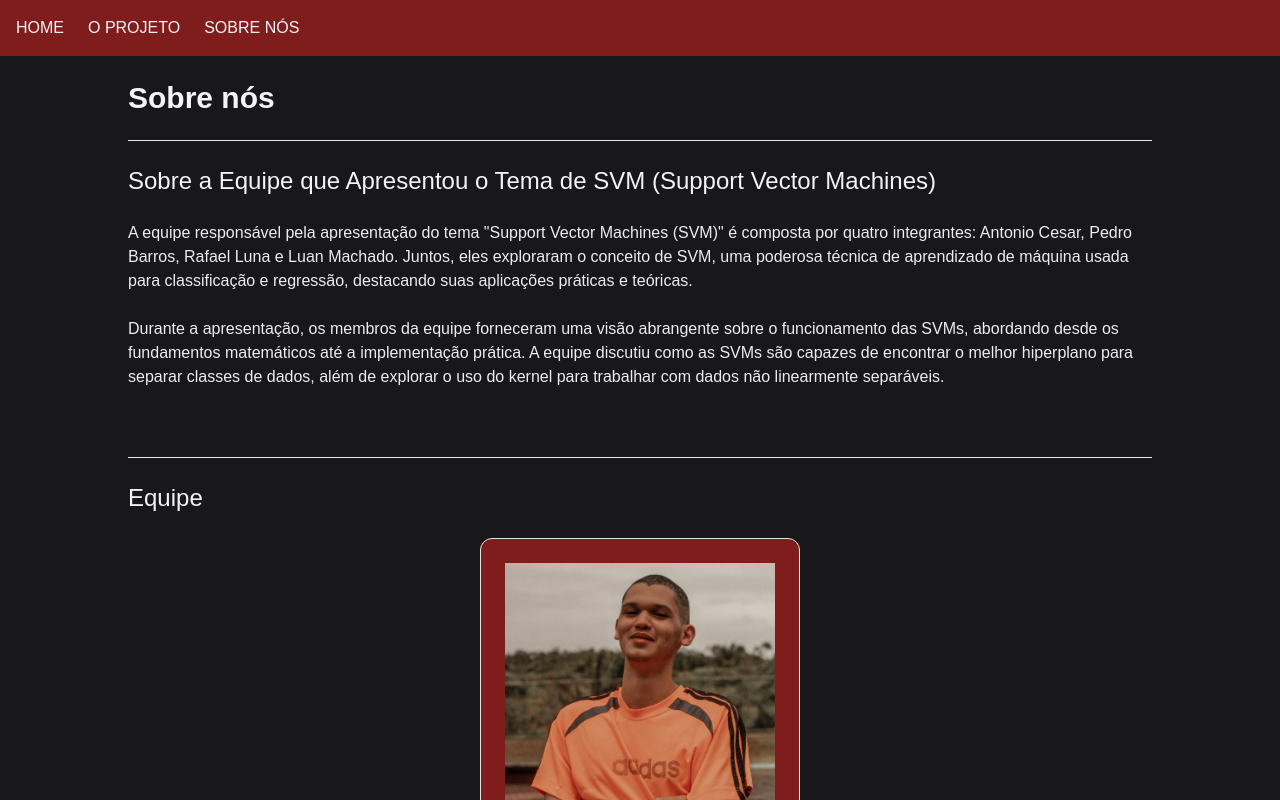
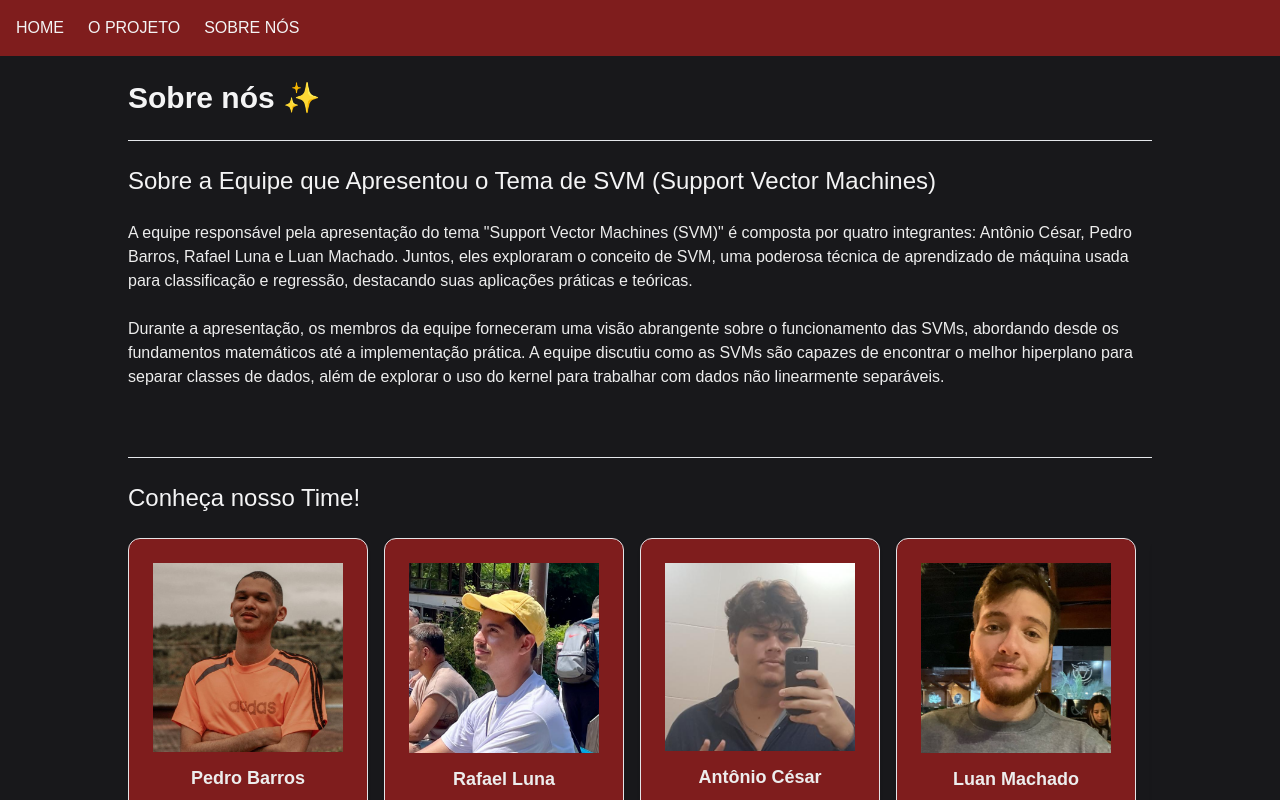
Before and after one commit to pedrobarros01/estudos-ia, a Next.js app in the folder front-ic/: page /nos in a window 1280 px wide. Shown: the top 800 px of the page. Built offline with nearby package versions, Linux system fonts and the light colour scheme.

Commit message:
style: estilização e limpeza de código

```diff
--- a/front-ic/src/app/cnn-classifier/comparing-felines/page.tsx
+++ b/front-ic/src/app/cnn-classifier/comparing-felines/page.tsx
@@ -15,7 +15,7 @@ type PredicaoParams = {
   file: FileList;
 };
 
-export default function NvidiaPyTorch() {
+export default function ComparingFelines() {
   const [predicao, setPredicao] = useState<PredicaoGatoLeaoTigre>();
   const [imagemPreview, setImagemPreview] = useState<string | null>(null);
   const {
--- a/front-ic/src/app/globals.css
+++ b/front-ic/src/app/globals.css
@@ -23,3 +23,24 @@ p, label, h3, code, figcaption {
     --radius: 0.5rem;
   }
 }
+
+
+/* width */
+::-webkit-scrollbar {
+  width: 10px;
+}
+
+/* Track */
+::-webkit-scrollbar-track {
+  background: #f1f1f1;
+}
+
+/* Handle */
+::-webkit-scrollbar-thumb {
+  background: #888;
+}
+
+/* Handle on hover */
+::-webkit-scrollbar-thumb:hover {
+  background: #555;
+}
--- a/front-ic/src/app/nos/page.tsx
+++ b/front-ic/src/app/nos/page.tsx
@@ -5,12 +5,7 @@ import Title from "@/components/Title";
 import * as React from "react"
 import Image, { StaticImageData } from "next/image";
 import Autoplay from "embla-carousel-autoplay"
-import { useEffect, useState } from "react";
-import { BodyIris, PredicaoCluster, ResponseClusterPredict } from "@/types/apiTypes";
-import { creatNewPredict, getPredicaoCmeans } from "@/services/cluster/apiClusters";
-import { SubmitHandler, useForm } from "react-hook-form";
-import { PostPredict } from "@/services/kohonen/apiKohonen";
-import { Carousel, CarouselContent, CarouselItem, CarouselNext, CarouselPrevious } from "@/components/ui/carousel";
+import { Carousel, CarouselContent, CarouselItem} from "@/components/ui/carousel";
 import { Card, CardContent } from "@/components/ui/card";
 import Antonio from "./antonio.png"
 import Luan from "./luan.png"
@@ -24,26 +19,42 @@ type Equipe = {
     nome: string
 }
 const arrayEquipe: Equipe[] = [
-    { imagem: Antonio, nome: 'Antonio Cesar' },
+    { imagem: Antonio, nome: 'Antônio César' },
     { imagem: Luan, nome: 'Luan Machado' },
     { imagem: Pedro, nome: 'Pedro Barros' },
-    { imagem: Rafael, nome: 'Rafael Luna' }
+    { imagem: Rafael, nome: 'Rafael Luna' },
+    { imagem: Antonio, nome: 'Antônio César' },
+    { imagem: Luan, nome: 'Luan Machado' },
+    { imagem: Pedro, nome: 'Pedro Barros' },
+    { imagem: Rafael, nome: 'Rafael Luna' },
+    { imagem: Antonio, nome: 'Antônio César' },
+    { imagem: Luan, nome: 'Luan Machado' },
+    { imagem: Pedro, nome: 'Pedro Barros' },
+    { imagem: Rafael, nome: 'Rafael Luna' },
+    { imagem: Antonio, nome: 'Antônio César' },
+    { imagem: Luan, nome: 'Luan Machado' },
+    { imagem: Pedro, nome: 'Pedro Barros' },
+    { imagem: Rafael, nome: 'Rafael Luna' },
+    { imagem: Antonio, nome: 'Antônio César' },
+    { imagem: Luan, nome: 'Luan Machado' },
+    { imagem: Pedro, nome: 'Pedro Barros' },
+    { imagem: Rafael, nome: 'Rafael Luna' },
 ]
 
 
-export default function NvidiaPyTorch() {
+export default function AboutUs() {
     const plugin = React.useRef(
-        Autoplay({ delay: 2000, stopOnInteraction: true })
+        Autoplay({ delay: 2000, stopOnInteraction: false })
       )
     return (
         <main className="px-32 mt-20 flex-grow">
             <Title>
-            Sobre nós
+            Sobre nós ✨
             </Title>
             <br />
             <Section titulo="Sobre a Equipe que Apresentou o Tema de SVM (Support Vector Machines)">
                 <p className="">
-                    A equipe responsável pela apresentação do tema "Support Vector Machines (SVM)" é composta por quatro integrantes: Antonio Cesar, Pedro Barros, Rafael Luna e Luan Machado. Juntos, eles exploraram o conceito de SVM, uma poderosa técnica de aprendizado de máquina usada para classificação e regressão, destacando suas aplicações práticas e teóricas.
+                    A equipe responsável pela apresentação do tema "Support Vector Machines (SVM)" é composta por quatro integrantes: Antônio César, Pedro Barros, Rafael Luna e Luan Machado. Juntos, eles exploraram o conceito de SVM, uma poderosa técnica de aprendizado de máquina usada para classificação e regressão, destacando suas aplicações práticas e teóricas.
                 </p>
                 <br />
                 <p>
@@ -52,15 +63,18 @@ export default function NvidiaPyTorch() {
                 <br />
                 <br />
             </Section>
-            <Section titulo="Equipe">
+            <Section titulo="Conheça nosso Time!">
+                <Carousel
+                    plugins={[plugin.current]}
+                    className="mb-5 mx-auto z-0"
+                    opts={{
+                        loop: true,
 
-                <Carousel
-                plugins={[plugin.current]}
-                className="mb-5 mx-auto max-w-xs"
+                    }}
                 >
-                    <CarouselContent >
+                    <CarouselContent className="flex w-1/4">
                         {arrayEquipe.map((value, index) => (
-                            <CarouselItem  key={index}>
+                            <CarouselItem key={index}>
                                 <div>
                                     <Card className="bg-red-900">
                                         <CardContent className="flex aspect-square items-center justify-center p-6 flex-col">
@@ -71,11 +85,10 @@ export default function NvidiaPyTorch() {
                                 </div>
                             </CarouselItem>
                         ))}
-                        </CarouselContent>
-
-
+                    </CarouselContent>
                 </Carousel>
             </Section>
+
             <Section titulo="Confira nosso Código!">
                 <a
                     href="https://github.com/pedrobarros01/estudos-ia"
--- a/front-ic/src/app/page.tsx
+++ b/front-ic/src/app/page.tsx
@@ -1,7 +1,4 @@
 import { Menu } from "@/components/Menu";
-
-
-
 
 export interface IArvoreDeEstudos {
   nome: string;
--- a/front-ic/src/app/projeto/page.tsx
+++ b/front-ic/src/app/projeto/page.tsx
@@ -1,25 +1,13 @@
 "use client";
-import Card from "@/components/Card";
-
 import Section from "@/components/Section";
 import Title from "@/components/Title";
 
-import Image from "next/image";
-import { useEffect, useState } from "react";
-import { BodyIris, PredicaoCluster, ResponseClusterPredict } from "@/types/apiTypes";
-import { creatNewPredict, getPredicaoCmeans } from "@/services/cluster/apiClusters";
-import { SubmitHandler, useForm } from "react-hook-form";
-import { PostPredict } from "@/services/kohonen/apiKohonen";
-
-
-
-
-export default function NvidiaPyTorch() {
+export default function AboutProject() {
 
     return (
         <main className="px-32 mt-20 flex-grow">
             <Title>
-            Sobre o Projeto
+            Sobre o Projeto 😎
             </Title>
             <br />
             <Section titulo="Sobre o Projeto Web de Repositório de Roteiros de Tópicos Avançados em Inteligência Computacional">
--- a/front-ic/src/app/unsupervised-learning/cluster/c-means/page.tsx
+++ b/front-ic/src/app/unsupervised-learning/cluster/c-means/page.tsx
@@ -16,7 +16,7 @@ type ParamsForm = {
   }
 
 
-export default function NvidiaPyTorch() {
+export default function Cmeans() {
     const [predicao, setPredicao] = useState<PredicaoCluster>({ best_k: 0, best_silhouette_score: 0 });
     const [resultadoPredict, setResultadoPredict] = useState<ResponseClusterPredict>();
 
--- a/front-ic/src/app/unsupervised-learning/cluster/k-means/page.tsx
+++ b/front-ic/src/app/unsupervised-learning/cluster/k-means/page.tsx
@@ -10,7 +10,7 @@ import { PredicaoCluster } from "@/types/apiTypes";
 import { getPredicaoKmeans } from "@/services/cluster/apiClusters";
 
 
-export default function NvidiaPyTorch() {
+export default function Kmeans() {
     const [predicao, setPredicao] = useState<PredicaoCluster>({best_k : 0, best_silhouette_score: 0});
 
     const fetchPredicao = async () => {
--- a/front-ic/src/components/Navbar/NavbarHeader.tsx
+++ b/front-ic/src/components/Navbar/NavbarHeader.tsx
@@ -6,7 +6,7 @@ interface NavbarHeaderProps {
 
 export default function NavbarHeader({ children }: NavbarHeaderProps) {
   return (
-    <header className="bg-red-900 text-zinc-100 py-2 fixed w-full top-0 h-14">
+    <header className="bg-red-900 text-zinc-100 py-2 fixed w-full top-0 h-14 z-50">
       <nav className="w-full flex justify-start items-center">{children}</nav>
     </header>
   );
```
Also changed, not shown: front-ic/src/app/fuzzy/neural/page.tsx (+9 -12 lines), front-ic/src/app/fuzzy/system/page.tsx (+10 -12 lines), front-ic/src/app/unsupervised-learning/kohonen/minisom/page.tsx (+3 -8 lines), front-ic/src/app/unsupervised-learning/kohonen/som-without-library/page.tsx (+10 -48 lines).
